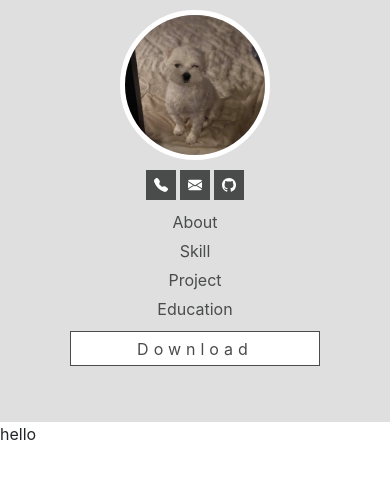
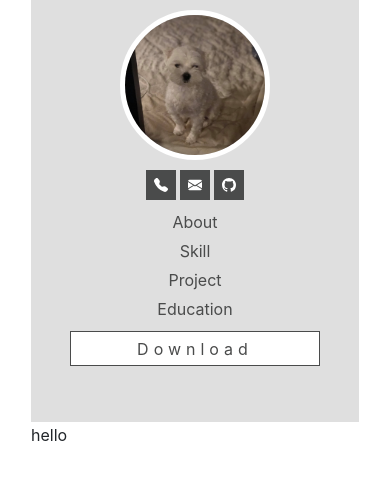
Before and after one commit to thflthdi/resume, a React (Create React App) app in the folder resume/: page / in a window 390 px wide. Shown: the top 480 px of the page. Built offline with nearby package versions, Linux system fonts and the light colour scheme; the HTML template or start-up script is replaced by a standard one.

Commit message:
sidebar content 양 사이드에 여백 추가

```diff
--- a/resume/src/App.scss
+++ b/resume/src/App.scss
@@ -1,5 +1,6 @@
 .app {
   display: grid;
+  gap: 1px;
   grid-template-columns: 1fr 2fr 5fr 1fr;
   grid-template-areas: ". sidebar content .";
   //   background-color: lightyellow;
@@ -24,10 +25,11 @@
 @media (max-width: 768px) {
   .app {
     display: grid;
+    grid-template-columns: 30px 1fr 1fr 30px;
     grid-template-rows: 1fr 1fr;
     grid-template-areas:
-      "sidebar sidebar sidebar sidebar"
-      "content content content content";
+      ". sidebar sidebar ."
+      ". content content .";
     //   background-color: lightyellow;
     //   border: 3px solid #333;
     width: 1280px;
```
